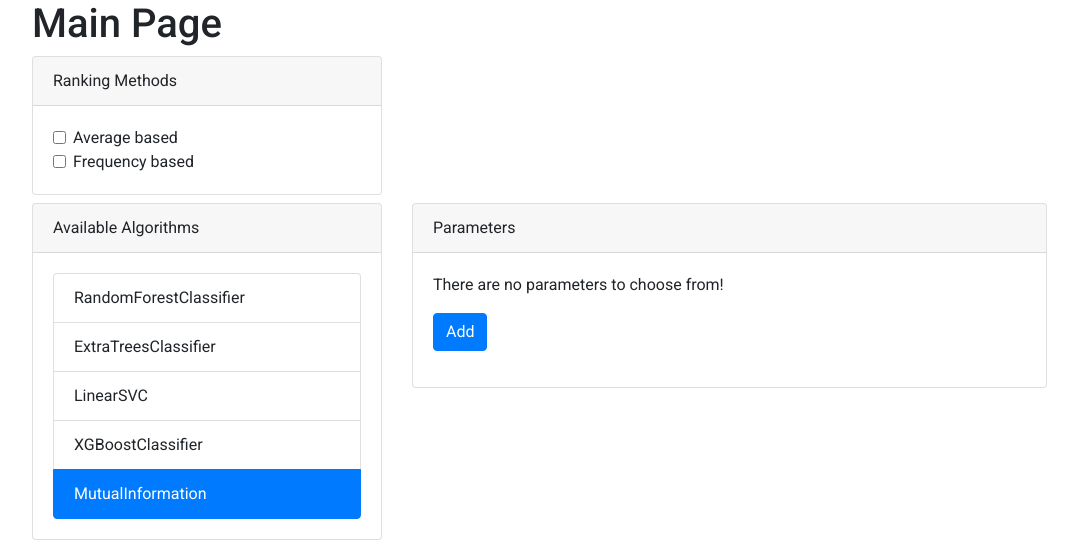
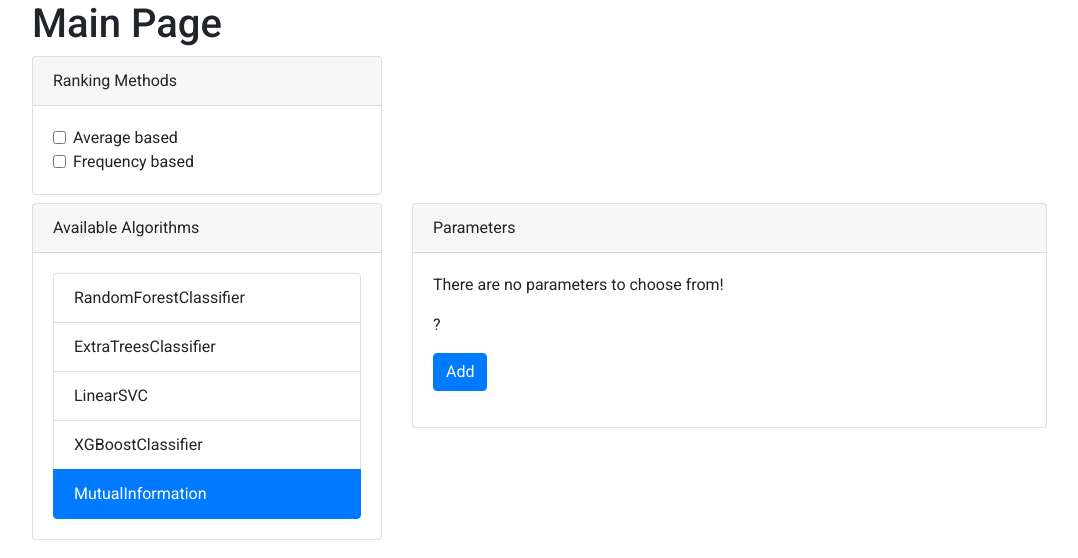
Before and after one commit to tothpeti/feature-importance-profiling, an Angular app in the folder frontend/fip-ui/: page /init in a window 1280 px wide. Both pictures are taken after a click on the item "MutualInformation". Shown: the top 558 px of the page, without its empty margins (53-1131 px from the left). Built offline with nearby package versions, Linux system fonts and the light colour scheme.

Commit message:
Implemented result card and form for mutual information algorithm

```diff
--- a/frontend/fip-ui/src/app/algo-init/algo-init-form/algo-init-form.component.html
+++ b/frontend/fip-ui/src/app/algo-init/algo-init-form/algo-init-form.component.html
@@ -5,7 +5,7 @@
   <app-tree-form [selectedDefaultAlgorithm]="selectedAlgorithm"></app-tree-form>
 </div>
 <div *ngIf="selectedAlgorithm.algoName === 'MutualInformation'">
-  <app-mutual-info-form></app-mutual-info-form>
+  <app-mutual-info-form [selectedDefaultAlgorithm]="selectedAlgorithm"></app-mutual-info-form>
 </div>
 <div *ngIf="selectedAlgorithm.algoName === 'LinearSVC'">
   <app-linear-svc-form [selectedDefaultAlgorithm]="selectedAlgorithm"></app-linear-svc-form>
--- a/frontend/fip-ui/src/app/algo-init/algo-init-form/mutual-info-form/mutual-info-form.component.html
+++ b/frontend/fip-ui/src/app/algo-init/algo-init-form/mutual-info-form/mutual-info-form.component.html
@@ -1,4 +1,5 @@
-<p>There are no parameters to choose from!</p>
 <div class="form-group">
-  <button type="submit" class="btn btn-primary">Add</button>
+  <p>There are no parameters to choose from!</p>
+  <p>?</p>
+  <button type="submit" class="btn btn-primary" (click)="onSubmit()">Add</button>
 </div>
--- a/frontend/fip-ui/src/app/algo-init/algo-init-form/mutual-info-form/mutual-info-form.component.ts
+++ b/frontend/fip-ui/src/app/algo-init/algo-init-form/mutual-info-form/mutual-info-form.component.ts
@@ -1,4 +1,8 @@
-import { Component, OnInit } from '@angular/core';
+import {Component, Input, OnInit} from '@angular/core';
+import {IAlgorithm} from '../../../shared/model/algo-interface.model';
+import {InMemoryDataStoreService} from '../../../shared/service/in-memory-data-store.service';
+import {MutualInformationModel} from '../../../shared/model/mutual-information.model';
+import {FormControl, FormGroup} from '@angular/forms';
 
 @Component({
   selector: 'app-mutual-info-form',
@@ -7,9 +11,28 @@
 })
 export class MutualInfoFormComponent implements OnInit {
 
-  constructor() { }
+  @Input() selectedDefaultAlgorithm: IAlgorithm;
+  // algorithmForm: FormGroup;
+
+  constructor(private inMemoryDataStoreService: InMemoryDataStoreService) { }
 
   ngOnInit(): void {
+    // this.initForm();
   }
 
+  /*
+  initForm(): void {
+    const algorithmName = this.selectedDefaultAlgorithm.algoName;
+    this.algorithmForm = new FormGroup({
+      name: new FormControl(algorithmName)
+    });
+    console.log(this.algorithmForm.value.name);
+  }
+
+   */
+
+  onSubmit(): void {
+    const newAlgo = new MutualInformationModel();
+    this.inMemoryDataStoreService.addInitializedAlgorithm(newAlgo);
+  }
 }
```
